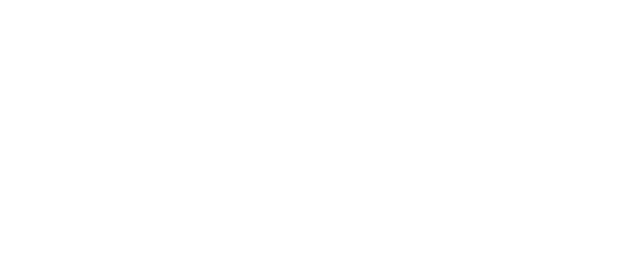
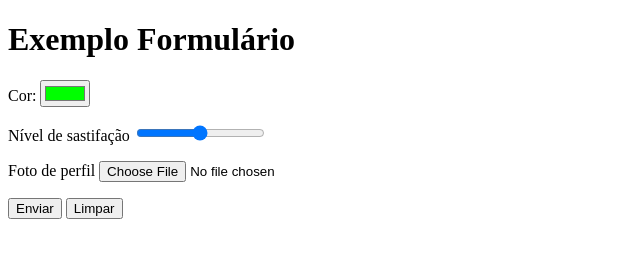
Before and after one commit to JeerTeles/Formulario-Guanabara, a plain HTML site: page form006.html in a window 1280 px wide. Shown: the whole page, without its empty margins (0-640 px from the left). Drawn offline with Linux system fonts and the light colour scheme.

Commit message:
Finalizando Forms

```diff
--- a/form006.html
+++ b/form006.html
@@ -7,6 +7,24 @@
     <title>Formularios</title>
 </head>
 <body>
-    <h1></h1>
+    <h1>Exemplo Formulário</h1>
+    <form action="cadastro.php">
+        <p>
+            <label for="icor">Cor:</label>
+            <input type="color" name="cor" id="icor" value="#00ff00">
+        </p>
+        <p>
+            <label for="inivel">Nível de sastifação</label>
+            <input type="range" name="nivel" id="inivel">
+        </p>
+        <p>
+            <label for="ifoto">Foto de perfil</label>
+            <input type="file" name="foto" id="ifoto">
+        </p>
+        <p>
+            <input type="submit" value="Enviar">
+            <input type="reset" value="Limpar">
+        </p>
+    </form>
 </body>
 </html>
```
